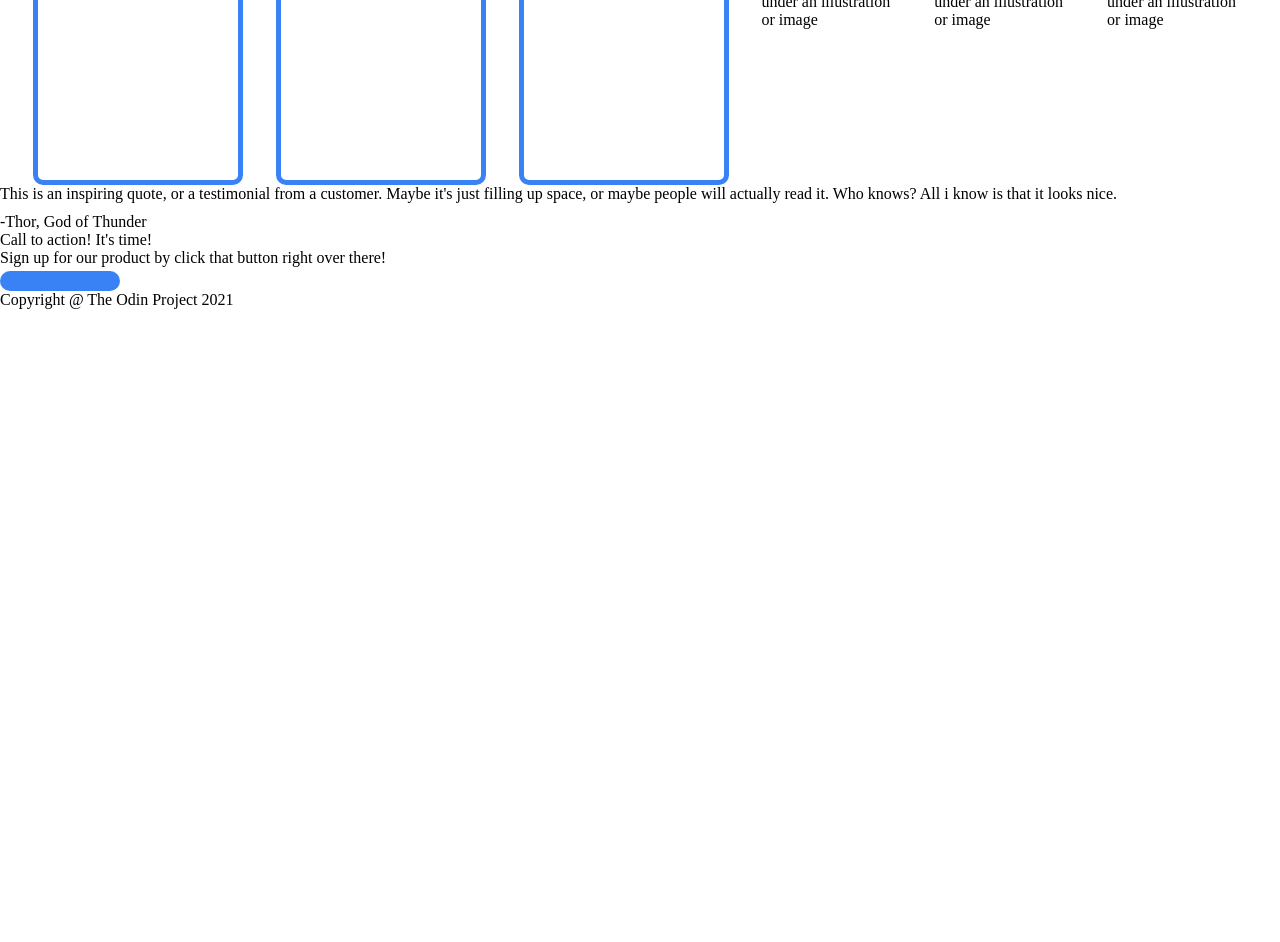
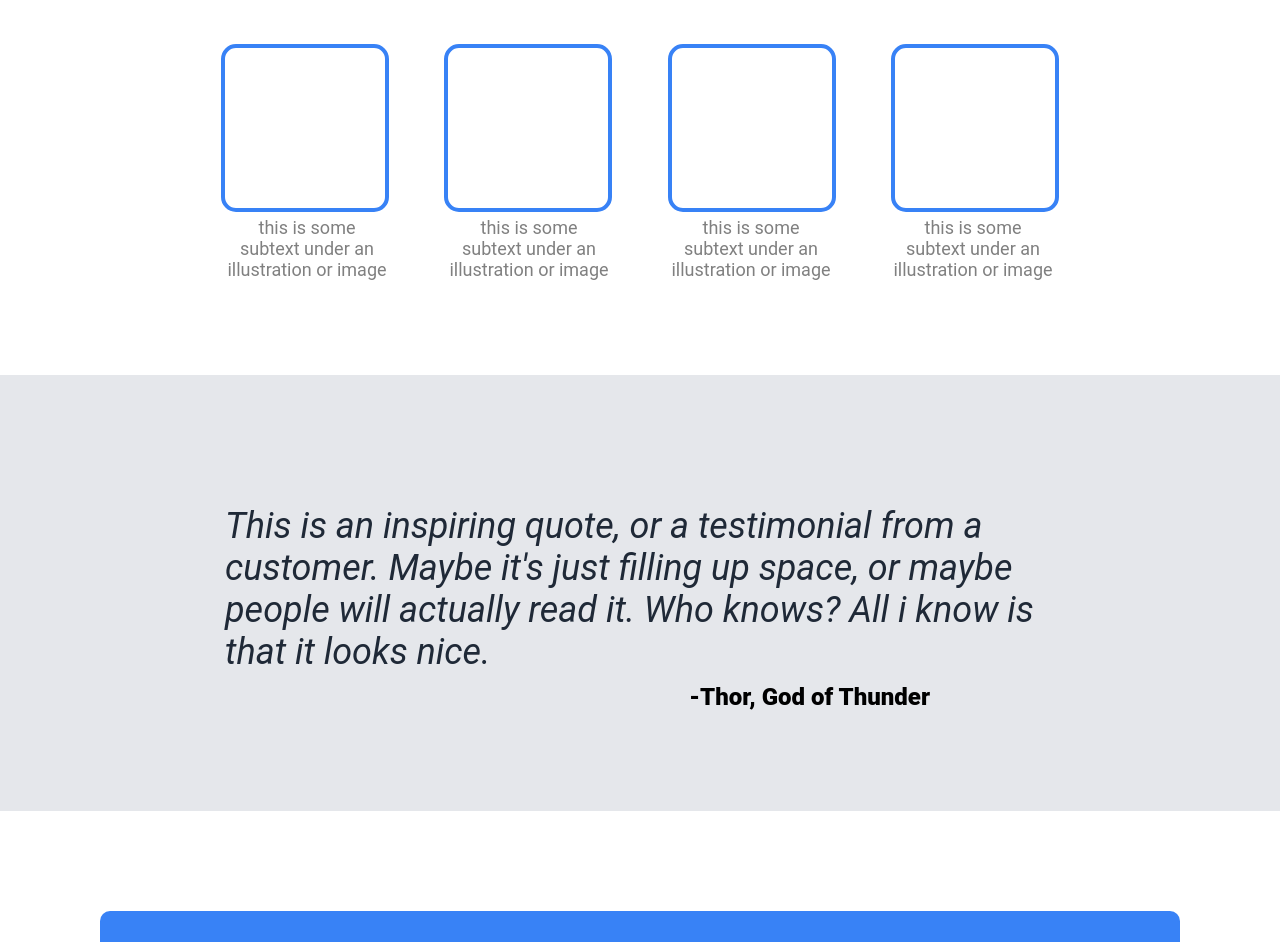
Before and after one commit to CJumal/odin-landing-page, a plain HTML site: page index.html in a window 1280 px wide. Shown: the part 621-1563 px from the top of the page. Before the commit the page ends 930 px from the top, so only its background shows below. Drawn offline with Linux system fonts and the light colour scheme.

Commit message:
complete project: landing page

```diff
--- a/index.html
+++ b/index.html
@@ -28,6 +28,8 @@
                 <div class="blank-image"></div>
                 <div class="blank-image"></div>
                 <div class="blank-image"></div>
+                <div class="blank-image"></div>
+                <div class="subtext">this is some subtext under an illustration or image</div>
                 <div class="subtext">this is some subtext under an illustration or image</div>
                 <div class="subtext">this is some subtext under an illustration or image</div>
                 <div class="subtext">this is some subtext under an illustration or image</div>
@@ -35,13 +37,15 @@
         </div>
         <div class="container-2">
             <p>This is an inspiring quote, or a testimonial from a customer. Maybe it's just filling up space, or maybe people will actually read it. Who knows? All i know is that it looks nice.</p>
-            <div>-Thor, God of Thunder</div>
+            <div class="thor">-Thor, God of Thunder</div>
         </div>
         <div class="container-3">
-            <div>
-                <div>Call to action! It's time!</div>
-                <div>Sign up for our product by click that button right over there!</div>
-                <button></button>
+            <div class="container-3-wrapper">
+                <div class="action-wrapper">
+                    <div class="action">Call to action! It's time!</div>
+                    <div>Sign up for our product by clicking that button right over there!</div>
+                </div>
+                <button>Sign up</button>
             </div>
         </div>
         <footer>Copyright @ The Odin Project 2021</footer>
--- a/style.css
+++ b/style.css
@@ -3,6 +3,7 @@ html, body{
     display: flex;
     flex-direction: column;
     margin: 0;
+    font-family: 'Roboto', sans-serif;
 }
 
 header, .main-title {
@@ -40,6 +41,14 @@ button {
     font-weight: 900;
 }
 
+footer {
+    display: flex;
+    justify-content: center;
+    padding: 40px;
+    background-color: #1f2937;
+    color: white;
+}
+
 .main-title {
     justify-content: center;
     gap: 60px;
@@ -56,8 +65,8 @@ button {
 
 .wrapper {
     flex-wrap: wrap;
-    width: 440px;
-    font-size: 20px;
+    width: 460px;
+    font-size: 18px;
 }
 
 .wrapper h2 {
@@ -77,12 +86,16 @@ button {
 .container-1 {
     display: flex;
     flex-direction: column;
+    align-items: center;
+    margin: 40px;
 }
 
 .container-1-wrapper {
     display: flex;
     flex-wrap: wrap ;
     justify-content: space-evenly;
+    width: 900px;
+    margin: 30px;
 }
 
 .container-1 h2 {
@@ -92,12 +105,83 @@ button {
     text-align: center;
 }
 
+.blank-image, .subtext {
+    margin: 25px;
+    width: 160px;
+    margin-top: 0;
+}
+
 .blank-image {
-    width: 200px;
-    height: 200px;
-    border: 5px solid #3882f6;
-    border-radius: 10px;
+    height: 160px;
+    border: 4px solid #3882f6;
+    border-radius: 15px;
+    margin-bottom: 5px;
 }
+
  .subtext {
-     width: 140px;
+     text-align: center;
+     font-size: 18px;
+     color: grey;
  }
+
+ .container-2 {
+     background-color: #e5e7eb;
+     display: flex;
+     flex-direction: column;
+     align-items: center;
+     padding: 100px;
+ }
+
+ .container-2 p {
+     font-size: 36px;
+     font-style: italic;
+     color: #1f2937;
+     width: 830px;
+     padding: 30px 30px 0 30px;
+     align-items: center;
+ }
+
+ .thor {
+     align-self: flex-end;
+     margin-right: 250px;
+     font-size: 24px;
+     font-weight: 900;
+ }
+
+ .container-3 {
+     display: flex;
+     justify-content: center;
+     padding: 100px;
+ }
+
+ .container-3-wrapper {
+     display: flex;
+     flex-wrap: wrap;
+     flex-direction: column;
+     background-color: #3882f6;
+     border-radius: 10px;
+     padding: 30px;
+     color: #e5e7eb;
+     height: 50px;
+     width: 1000px;
+     justify-content: space-around;
+     align-items: center;
+     padding: 50px;
+ }
+
+ .container-3 button {
+     border: 2px solid white;
+     border-radius: 8px;
+     color: white;
+     padding: 8px;
+     width: 130px;
+ }
+
+ .action-wrapper {
+    font-size: 19.3px;
+ }
+
+ .action {
+     font-weight: 900;
+     font-size: 24px;
+ }
```
